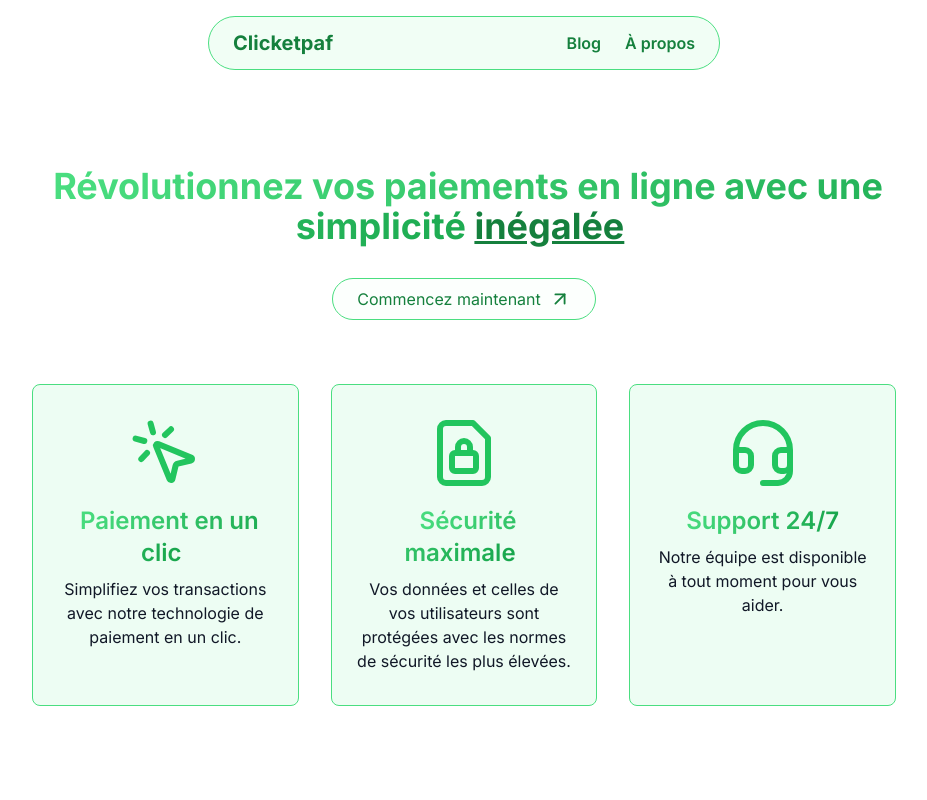
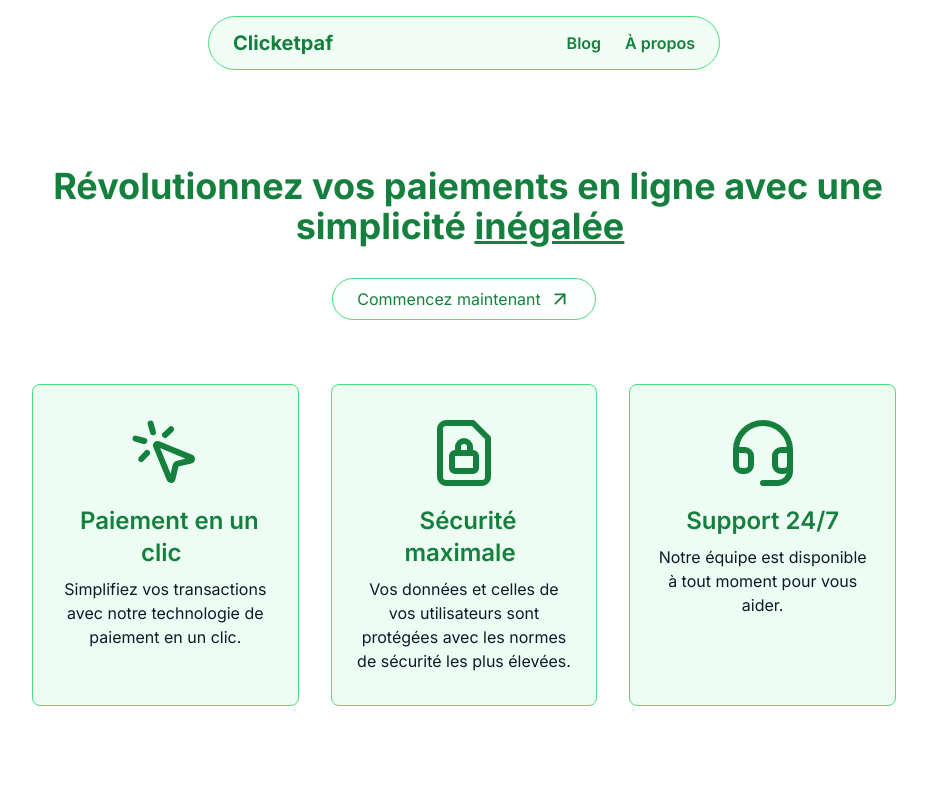
Before and after one commit to crepefeu/clicketpaf-seo, a Next.js app: page / in a window 1280 px wide. Shown: the top 800 px of the page, without its empty margins (176-1103 px from the left). Built offline with nearby package versions, Linux system fonts and the light colour scheme.

Commit message:
Respect contrast between text and background

```diff
--- a/app/page.tsx
+++ b/app/page.tsx
@@ -39,7 +39,7 @@ export default function Home() {
       {/* Hero Section */}
       <section className="text-center">
         <h1 className="text-4xl font-bold mb-4">
-          <span className="bg-gradient-to-r from-green-400 to-green-600 text-transparent bg-clip-text px-2">
+          <span className="text-green-700 px-2">
             Révolutionnez vos paiements en ligne avec une simplicité{" "}
             <span className="relative text-green-700 underline">inégalée</span>
           </span>
@@ -80,7 +80,7 @@ export default function Home() {
             strokeWidth="2"
             strokeLinecap="round"
             strokeLinejoin="round"
-            className="lucide lucide-mouse-pointer-click stroke-green-500"
+            className="lucide lucide-mouse-pointer-click stroke-green-700"
           >
             <path d="M14 4.1 12 6" />
             <path d="m5.1 8-2.9-.8" />
@@ -90,7 +90,7 @@ export default function Home() {
           </svg>
           <div>
             <h2 className="text-2xl font-semibold mb-2">
-              <span className="bg-gradient-to-r from-green-400 to-green-600 text-transparent bg-clip-text px-2">
+              <span className="text-green-700 px-2">
                 Paiement en un clic
               </span>
             </h2>
@@ -111,7 +111,7 @@ export default function Home() {
             strokeWidth="2"
             strokeLinecap="round"
             strokeLinejoin="round"
-            className="lucide lucide-file-lock stroke-green-500"
+            className="lucide lucide-file-lock stroke-green-700"
           >
             <path d="M15 2H6a2 2 0 0 0-2 2v16a2 2 0 0 0 2 2h12a2 2 0 0 0 2-2V7Z" />
             <rect width="8" height="6" x="8" y="12" rx="1" />
@@ -119,7 +119,7 @@ export default function Home() {
           </svg>
           <div>
             <h2 className="text-2xl font-semibold mb-2">
-              <span className="bg-gradient-to-r from-green-400 to-green-600 text-transparent bg-clip-text px-2">
+              <span className="text-green-700 px-2">
                 Sécurité maximale
               </span>
             </h2>
@@ -140,14 +140,14 @@ export default function Home() {
             strokeWidth="2"
             strokeLinecap="round"
             strokeLinejoin="round"
-            className="lucide lucide-headset stroke-green-500"
+            className="lucide lucide-headset stroke-green-700"
           >
             <path d="M3 11h3a2 2 0 0 1 2 2v3a2 2 0 0 1-2 2H5a2 2 0 0 1-2-2v-5Zm0 0a9 9 0 1 1 18 0m0 0v5a2 2 0 0 1-2 2h-1a2 2 0 0 1-2-2v-3a2 2 0 0 1 2-2h3Z" />
             <path d="M21 16v2a4 4 0 0 1-4 4h-5" />
           </svg>
           <div>
             <h2 className="text-2xl font-semibold mb-2">
-              <span className="bg-gradient-to-r from-green-400 to-green-600 text-transparent bg-clip-text px-2">
+              <span className="text-green-700 px-2">
                 Support 24/7
               </span>
             </h2>
@@ -180,7 +180,7 @@ export default function Home() {
       {/* Call to Action Section */}
       <section className="text-center mt-16">
         <h2 className="text-3xl font-bold mb-4">
-          <span className="bg-gradient-to-r from-green-400 to-green-600 text-transparent bg-clip-text px-2">
+          <span className="text-green-700 px-2">
             Prêt à simplifier vos paiements ?
           </span>
         </h2>
```
